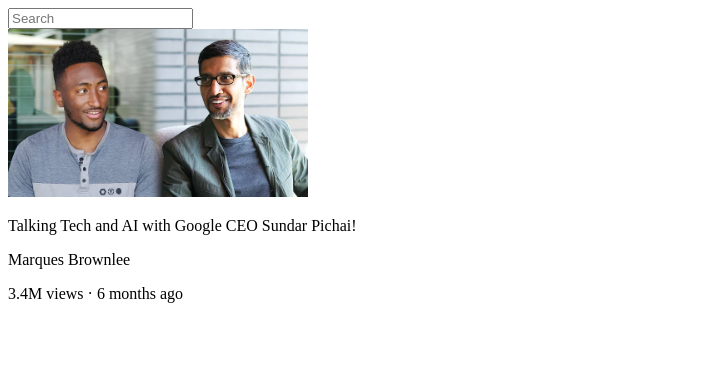
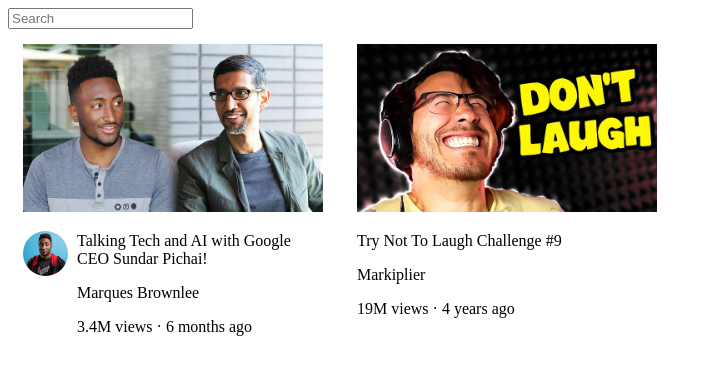
Before and after one commit to JanviSaluja/Youtube-Home-Page, a plain HTML site: page youtube.html in a window 1280 px wide. Shown: the whole page, without its empty margins (0-712 px from the left). Drawn offline with Linux system fonts and the light colour scheme.

Commit message:
added div containers layout

```diff
--- a/youtube.css
+++ b/youtube.css
@@ -5,3 +5,27 @@
 .thumbnail{
     width:300px;
 }
+
+.channel{
+    border-radius: 40px ;
+    height:45px;
+    width:45px;
+}
+
+.video-preview{
+    width:300px;
+    display: inline-block;
+    vertical-align: top;
+    margin:15px;
+}
+
+.channel-pic{
+    display: inline-block;
+    width:50px;
+    vertical-align: top;
+    margin-top: 15px;
+}
+.channel-info{
+    display: inline-block;
+    width:240px;
+}
--- a/youtube.html
+++ b/youtube.html
@@ -7,10 +7,32 @@
     <link rel="stylesheet" href="youtube.css">
 </head>
 <body>
-    <input class="Search-bar" type="text" placeholder="Search">
-    <img class="thumbnail" src="images/t1.webp">
-    <p>Talking Tech and AI with Google CEO Sundar Pichai!</p>
-    <p>Marques Brownlee</p>
-    <p>3.4M views · 6 months ago</p>
+    <div>
+        <input class="Search-bar" type="text" placeholder="Search">
+    </div>
+
+    <div class="video-preview">
+        <img class="thumbnail" src="images/t1.webp">
+        <div class="channel-preview">
+            <div class="channel-pic">
+                <img class="channel" src="images/c1.jpeg">
+            </div>
+            <div class="channel-info">
+                <p>Talking Tech and AI with Google CEO Sundar Pichai!</p>
+                <p>Marques Brownlee</p>
+                <p>3.4M views · 6 months ago</p>
+            </div>
+
+        </div>
+
+    </div>
+
+    <div class="video-preview">
+        <img class="thumbnail" src="images/t2.webp">
+        <p>Try Not To Laugh Challenge #9</p>
+        <p>Markiplier</p>
+        <p>19M views · 4 years ago</p>
+    </div>
+
 </body>
 </html>
```
Also changed, not shown: images/c1.jpeg (added), images/t2.webp (added).
